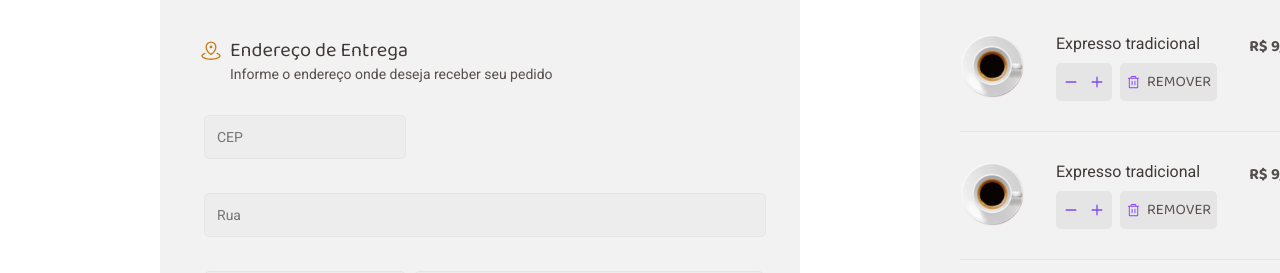
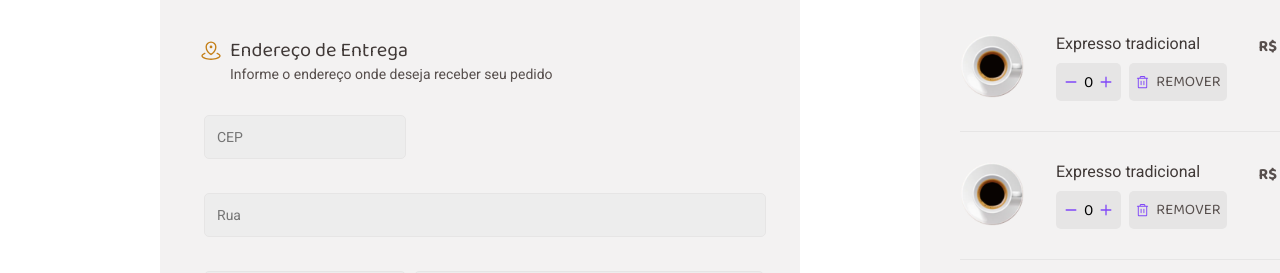
Before and after one commit to salesmiguelz/coffee-delivery-react, a React (Vite) app: page /checkout in a window 1280 px wide. Shown: the part 202-475 px from the top of the page. Built offline with nearby package versions, Linux system fonts and the light colour scheme.

Commit message:
fix: selected product state and css

```diff
--- a/src/pages/Checkout/components/SelectedProduct/index.tsx
+++ b/src/pages/Checkout/components/SelectedProduct/index.tsx
@@ -1,8 +1,31 @@
 import { Counter } from "../../../Home/components/Coffees/Counter";
 import { Container, ImageContainer, Price, ProductActions, ProductData, RemoveButton, Title, TrashIconStyled } from "./styles";
 import CoffeeImage from '../../../../assets/coffee.svg'
+import { useState } from "react";
+
+
 
 export function SelectedProduct() {
+    const [selectedProductCounter, setSelectedProductCounter] = useState(0)
+
+    function handleIncreaseSelectProductCounter() {
+        setSelectedProductCounter(counter => {
+            if (counter + 1 === 99) {
+                return 99;
+            } else {
+                return counter + 1;
+            }
+        });
+    }
+    function handleDecreaseSelectProductCounter() {
+        setSelectedProductCounter(counter => {
+            if (counter - 1 === -1) {
+                return 0;
+            } else {
+                return counter - 1;
+            }
+        });
+    }
     return (
         <Container>
             <ImageContainer>
@@ -12,7 +35,7 @@ export function SelectedProduct() {
             <ProductData>
                 <Title>Expresso tradicional</Title>
                 <ProductActions>
-                    <Counter />
+                    <Counter value={selectedProductCounter} onIncrease={handleIncreaseSelectProductCounter} onDecrease={handleDecreaseSelectProductCounter} />
                     <RemoveButton>
                         <TrashIconStyled />
                         <p>REMOVER</p>
--- a/src/pages/Checkout/styles.tsx
+++ b/src/pages/Checkout/styles.tsx
@@ -164,6 +164,11 @@ export const ConfirmOrderButton = styled.button`
 
     outline: none;
     border: none;
+    transition: background-color 0.2s ease;
+    &:hover{
+        cursor: pointer;
+        background-color: ${props => props.theme['yellow-dark']};
+    }
 `
 
 export const StyledHr = styled.hr`
```
